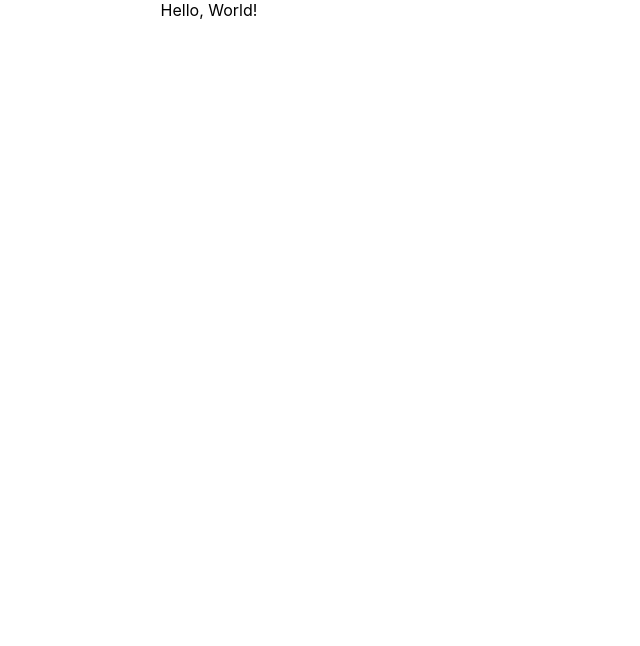
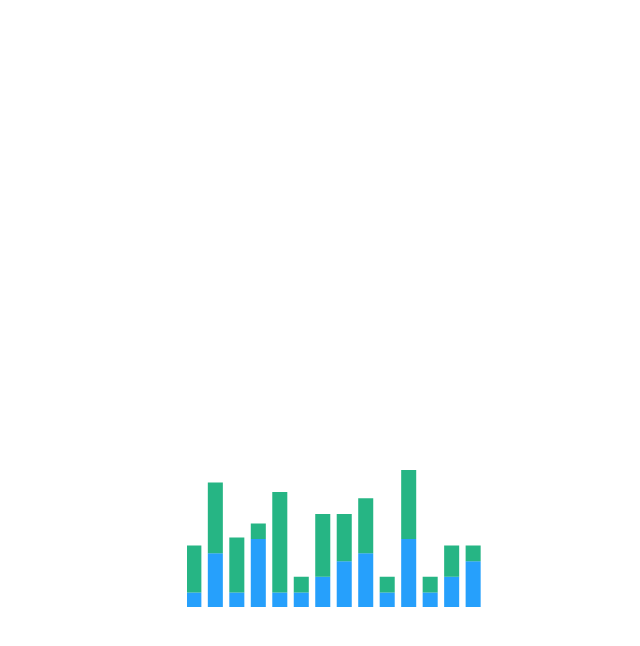
Before and after one commit to nishilfaldu/react-dashboard, a React (Create React App) app: page / in a window 1280 px wide. Shown: the top 646 px of the page, without its empty margins (431-1071 px from the left). Built offline with nearby package versions, Linux system fonts and the light colour scheme.

Commit message:
card component with bar-chart

```diff
--- a/package.json
+++ b/package.json
@@ -8,6 +8,7 @@
     "@testing-library/user-event": "^12.1.10",
     "polished": "^4.1.3",
     "react": "^17.0.2",
+    "react-apexcharts": "^1.3.9",
     "react-dom": "^17.0.2",
     "react-scripts": "4.0.3",
     "styled-components": "^5.3.3",
--- a/src/App.js
+++ b/src/App.js
@@ -4,7 +4,6 @@ import Example from './components/Example.js';
 function App() {
   return (
     <div className="App">
-      Hello, World!
       <Example></Example>
     </div>
   );
--- a/src/components/Example.js
+++ b/src/components/Example.js
@@ -4,11 +4,25 @@ import SimpleCard from "./SimpleCard.js";
 import theme from "./themeDark"
 
 const Example = function(){
+
+    const series = [
+        {
+          name: "series1",
+          data: [10, 35, 10, 44, 10, 10, 20, 30, 35, 10, 44, 10, 20, 30],
+        },
+        {
+          name: "series2",
+          data: [30, 45, 35, 10, 64, 10, 40, 30, 35, 10, 44, 10, 20, 10],
+        },
+      ];
+
     return (
         <div className="col-lg-8 offset-lg-2">
         <ThemeProvider theme={theme}>
-        <SimpleCard cardTitle="Registrants" noBottomMargin>
+            <SimpleCard cardTitle="Registrants" series={series}>
                 Today
+                <br></br>
+                250
             </SimpleCard>
         </ThemeProvider>
         </div>
--- a/src/components/SimpleCard.js
+++ b/src/components/SimpleCard.js
@@ -1,8 +1,11 @@
 import React from 'react';
 import styled, { css } from 'styled-components';
+import Chart from 'react-apexcharts';
+import { useState } from 'react';
 
 const Card = styled.div`
     height: ${(p) => p.theme.cardHeight};
+    // width: 25rem;
     padding: ${(p) => (p.theme.paddingCard)};
     margin-top: ${(p) => p.theme.marginTopCard};
     margin-left: ${(p) => p.theme.marginLeftCard};
@@ -27,7 +30,14 @@ const CardTitle = styled.div`
     font-size: ${(p) => p.theme.cardTitleFontSize};
 `;
 
+const ChartDiv = styled.div`
+    display: flex;
+    align-items: center;
+    justify-content: center;
+`
+
 const SimpleCard = function({
+    series,
     children,
     cardTitle,
     isPrimary,
@@ -35,18 +45,78 @@ const SimpleCard = function({
     noBottomMargin,
     ...rest
   }){
+
+    const [options, setOptions] = useState({
+        chart: {
+          parentHeightOffset: 0,
+          toolbar: {
+            show: false,
+          },
+          animations: {
+            enabled: false,
+          },
+          stacked: true,
+          zoom: { enabled: false },
+        },
+        grid: {
+          show: false,
+          padding: {
+            top: 0,
+            right: -4,
+            bottom: -6,
+            left: -10,
+          },
+        },
+        stroke: {
+          show: false,
+        },
+        plotOptions: {
+          bar: {
+            barHeight: "50%",
+          },
+        },
+        tooltip: { enabled: false },
+        legend: { show: false },
+        dataLabels: { enabled: false },
+        xaxis: {
+          floating: true,
+          labels: {
+            show: false,
+            offsetY: -10,
+          },
+          axisBorder: {
+            show: false,
+          },
+          axisTicks: {
+            show: false,
+          },
+          maxHeight: 0,
+        },
+        yaxis: {
+          floating: true,
+          offsetX: -20,
+          labels: {
+            show: false,
+          },
+          axisBorder: {
+            show: false,
+          },
+          axisTicks: {
+            show: false,
+          },
+        },
+      });
+
     return (
       <Card
-        // hasTitle={cardTitle}
-        isPrimary={isPrimary}
-        isAccent={isAccent}
-        noBottomMargin={noBottomMargin}
-        {...rest}
       >
         {cardTitle && (
           <>
             <CardTitle>{cardTitle}</CardTitle>
             <CardContent>{children}</CardContent>
+            <ChartDiv>
+                <Chart options={options} series={series} type="bar" height="auto" width="100%"/>
+            </ChartDiv>
           </>
         )}
         {!cardTitle && children}
--- a/src/components/themeDefault.js
+++ b/src/components/themeDefault.js
@@ -5,22 +5,15 @@ const theme = {
   fontWeightBold: 600,
   fontWeightSemibold: 500,
   fontWeightRegular: 400,
-  lenSm1: "0.25rem",
-  lenSm2: "0.5rem",
-  lenSm3: "0.75rem",
   marginTopCard: "10rem",
   marginBottomCard: "10rem",
-  marginRightCard: "40rem",
-  marginLeftCard: "40rem",
+  marginRightCard: "48rem",
+  marginLeftCard: "48rem",
   cardTitleFontSize: "2rem",
-  cardContentFontSize: "1.5em",
+  cardContentFontSize: "2em",
   paddingCard: "0rem 0rem 0rem 0rem",
   marginCard: "10rem 40rem 10rem 40rem",
-  lenLg1: "2rem",
-  lenLg2: "3rem",
-  lenLg3: "4rem",
-  lenXl1: "5rem",
-  cardHeight: "45rem",
+  cardHeight: "30rem",
 };
 
 export default theme;
```
Also changed, not shown: 2 other files (tests, documents, lock files or other folders). Lines whose indentation alone changed are shown as unchanged.
